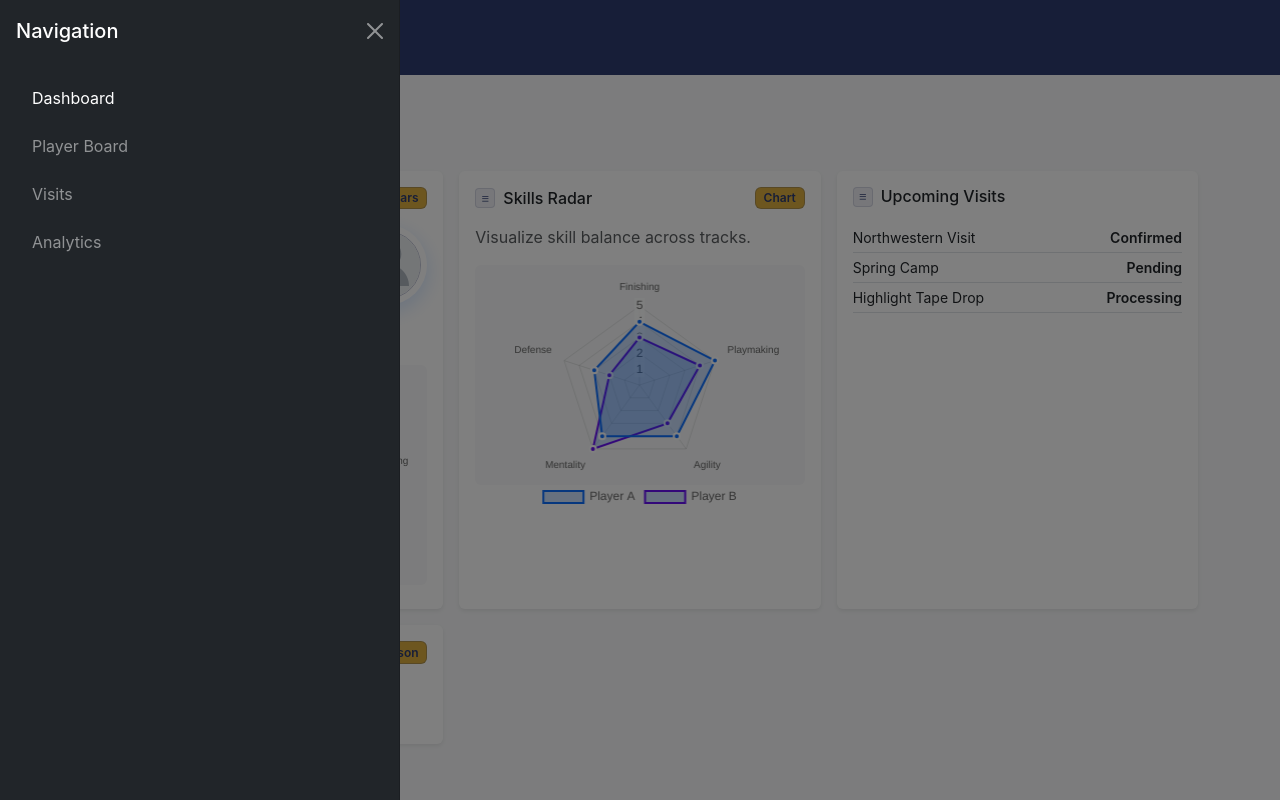
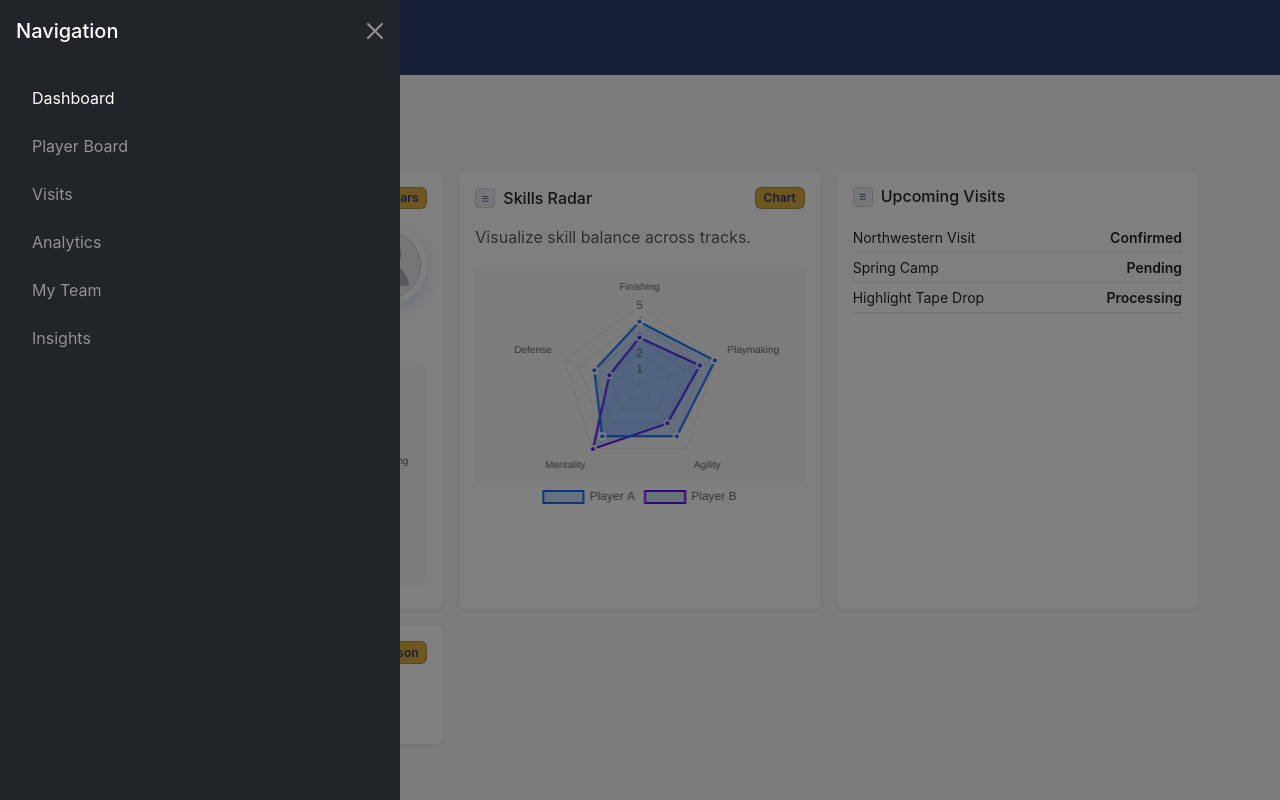
Before and after one commit to EmmanuelUka/CS-Capstone-Spring-26, a Flask app: page / in a window 1280 px wide, after a click that opens the changed part. Run offline with Flask 3, Linux system fonts and the light colour scheme.

Commit message:
notes for features

```diff
--- a/app/templates/base.html
+++ b/app/templates/base.html
@@ -37,6 +37,9 @@
         <a class="nav-link text-white-50" href="#">Player Board</a>
         <a class="nav-link text-white-50" href="#">Visits</a>
         <a class="nav-link text-white-50" href="#">Analytics</a>
+        <a class="nav-link text-white-50" href="#">My Team</a>
+        <a class="nav-link text-white-50" href="#">Insights</a>
+
       </nav>
     </div>
   </div>
```
Also changed, not shown: notes.md (added).
